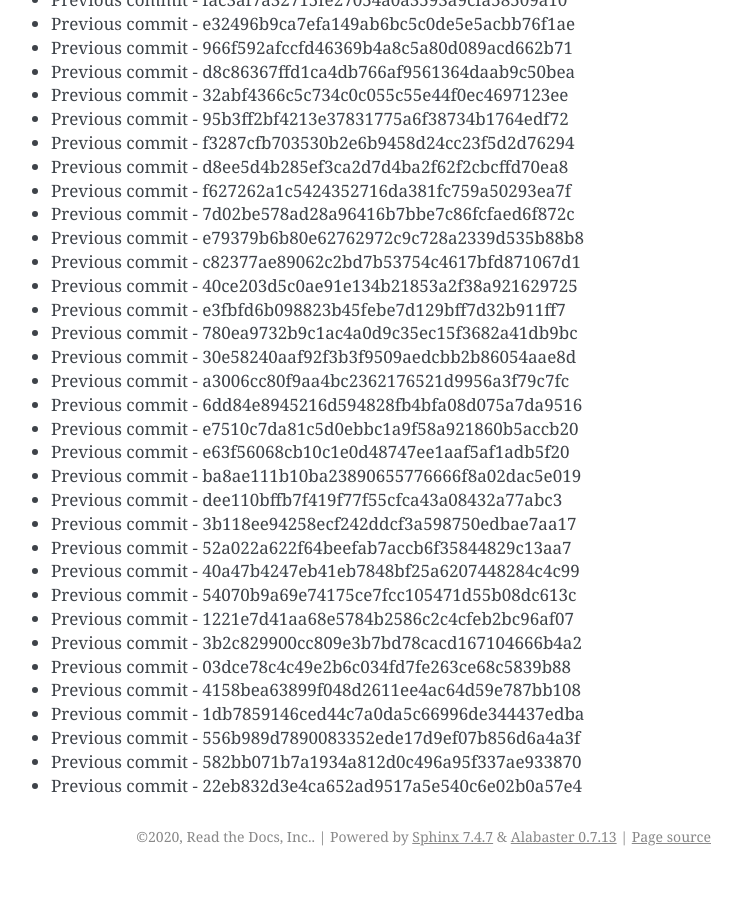
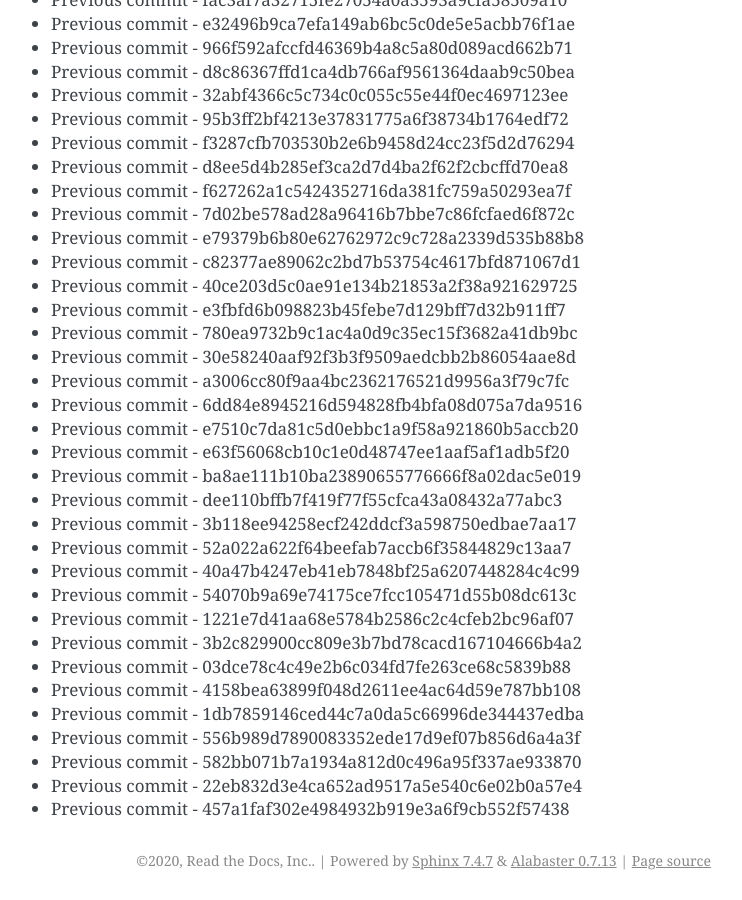
Before and after one commit to readthedocs/rtd-git-stresstest, a Sphinx documentation site: the page built from docs/updates.rst, in a window 1280 px wide and 900 px high, scrolled down 72855 px. Shown: the whole window, without its empty margins (399-1141 px from the left). Built offline with Sphinx 7.4.7, drawn with Linux system fonts in a browser that asks for light colours; before the commit the page ends 73731 px from its top, so only the background shows below that.

Commit message:
Generating commit from previous: 457a1faf302e4984932b919e3a6f9cb552f57438

```diff
--- a/docs/updates.rst
+++ b/docs/updates.rst
@@ -3093,3 +3093,4 @@ It can be tested for any performance characteristics.
 * Previous commit - 556b989d7890083352ede17d9ef07b856d6a4a3f
 * Previous commit - 582bb071b7a1934a812d0c496a95f337ae933870
 * Previous commit - 22eb832d3e4ca652ad9517a5e540c6e02b0a57e4
+* Previous commit - 457a1faf302e4984932b919e3a6f9cb552f57438
```
